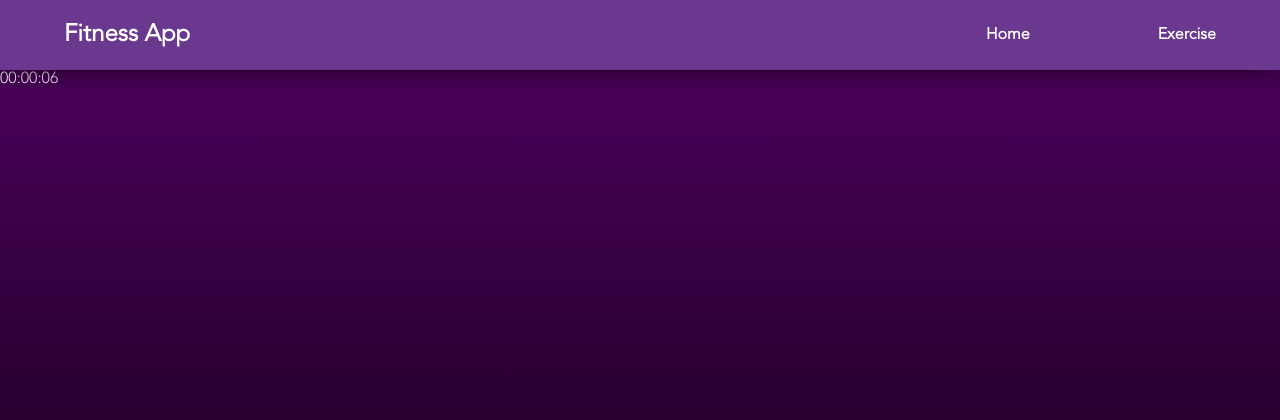
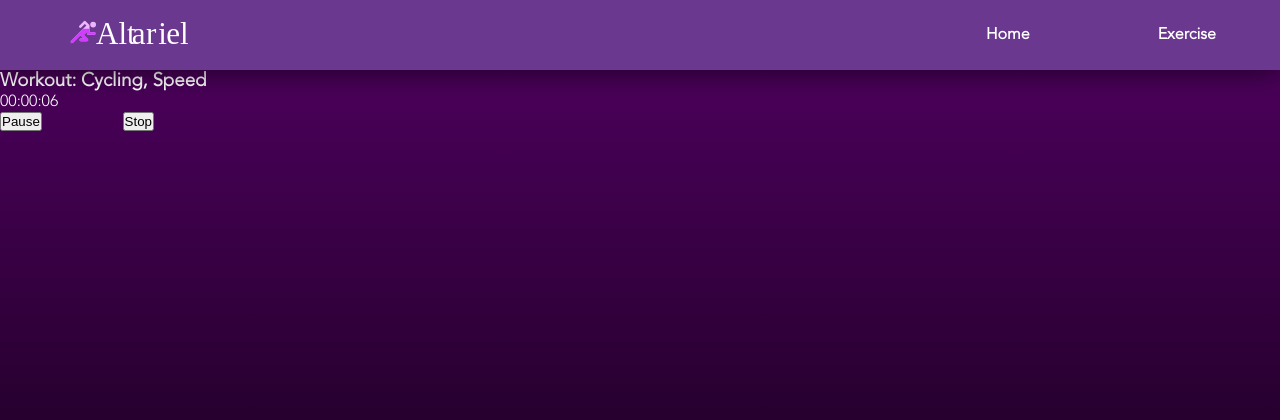
Before and after one commit to stcejorPmodnar/altariel, a PHP site: page /pages/live.php in a window 1280 px wide. Shown: the top 420 px of the page. Run offline with PHP 8.4, Linux system fonts and the light colour scheme; data that the repository does not hold is empty; some libraries are stand-ins or nearby versions.

Commit message:
Basic layout for workout design

```diff
--- a/pages/live.php
+++ b/pages/live.php
@@ -6,6 +6,7 @@
         <!---===============  FOR STYLSHEETS  =======================-->
         <link rel="stylesheet" type="text/css" href="../stylesheets/main.css">
         <link rel="stylesheet" type="text/css" href="../stylesheets/exercise.css">
+        <link rel="stylesheet" type="text/css" href="../stylesheets/dashboard.css">
 
         <!---=============== FOR SETTING THE SCALE =======================-->
         <meta name="viewport" content="width=device-width, initial-scale=1">
@@ -16,19 +17,38 @@
         <!---==================== FOR JQUERY ===============================================-->
         <script src="https://ajax.googleapis.com/ajax/libs/jquery/3.4.1/jquery.min.js"></script>
 
+
         <script src="../flipclock/easytimer.min.js"></script>
-
-    <script>
+        <script>
             var timer = new easytimer.Timer();
             timer.start();
             timer.addEventListener('secondsUpdated', function (e) {
-                $('#basicUsage').html(timer.getTimeValues().toString());
+                $('#timer').html(timer.getTimeValues().toString());
             });
         </script>
     </head>
     <body>
+
+        <?php
+            $trans = $_POST['transport'];
+            $focus = $_POST['focus'];
+
+            if ( $trans == "buttonTop1" ) {
+                $transEng = "Running";
+            }
+            else {
+                $transEng = "Cycling";
+            }
+
+            if ( $focus == "buttonBottom1" ) {
+                $focusEng = "Endurance";
+            }
+            else {
+                $focusEng = "Speed";
+            }
+        ?>
         <div id="navbar">
-            <h2 id="navbar-title">Fitness App</h2>
+            <h2 id="navbar-title"><a href='index.html'><img src='../images/logo-assets/altariel-04.svg' width=130 style='vertical-align:middle;transform:translate(0px, -3px);'></img></a></h2>
             <a href="exercise.html" class="navbar-link-text">
                 <h4>Exercise</h4>
             </a>
@@ -38,12 +58,31 @@
         </div>
         <div id='bumper'></div>
 
-        <p id='coord'></p>
+        <div id='workout'>
+            <h3 id='workoutText'>
+                Workout: <?php echo "$transEng, $focusEng" ?>
+            </h3>
+        </div>
 
-        <div id='timer'></div>
-        <p id="basicUsage"></p>
+        <div id=timerDiv>
+            <p id='timer'></p>
+        </div>
 
+        <div id='infoBoxes'>
+            <div class='infoBox'></div>
+            <div class='infoBox'></div>
+            <div class='infoBox' style='margin-right:0px;'></div>
+        </div>
 
+        <div id='startStopButtons'>
+            <button class='breakButton' id='pause' style='margin-right: 6%'>Pause</button>
+            <button class='breakButton' id='stop'>Stop</button>
+        </div>
+
+        <div id='graphs'>
+            <div class='lineGraph'></div>
+
+        </div>
         <!-- <div id='graphAltitude' class='graph'></div> -->
         <script>
             var altOptions = {
@@ -67,29 +106,6 @@
         </script>
 
         <?php
-            $trans = $_POST['transport'];
-            $focus = $_POST['focus'];
-
-            if ( $trans == "buttonTop1" ) {
-                $transEng = "running";
-            }
-            elseif ( $trans == "buttonTop2" ) {
-                $transEng = "cycling";
-            }
-            else {
-                $transEng = "walking";
-            }
-
-            if ( $focus == "buttonBottom1" ) {
-                $focusEng = "distance";
-            }
-            elseif ( $focus == "buttonBottom2" ) {
-                $focusEng = "time";
-            }
-            else {
-                $focusEng = "speed";
-            }
-
 
             if (!file_exists( "../loc-data" )) {
                 mkdir("../loc-data");
@@ -121,8 +137,10 @@
                             function showLocation(position) {
                                 var latitude = position.coords.latitude;
                                 var longitude = position.coords.longitude;
-                                var alt = position.coords.altitude;
+                                // var alt = position.coords.altitude;
+                                var alt = 81
                                 console.log(alt);
+                                // console.log(position.coords.accuracy);
                                 $.ajax({
                                     type:'POST',
                                     url:'locationSaver.php',
```
